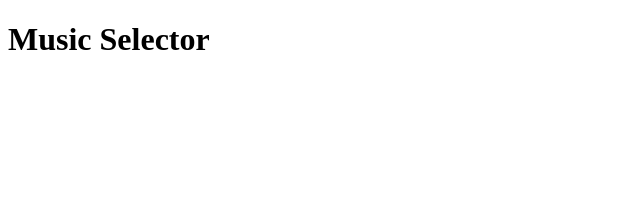
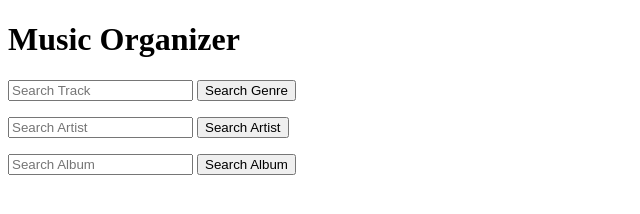
Before and after one commit to akehal/RESTful-Playlist, a website: page static/index.html in a window 1280 px wide. Shown: the whole page, without its empty margins (0-640 px from the left). Drawn offline with Linux system fonts and the light colour scheme.

Commit message:
Add basic front-end
- Front end for 3 input fields and buttons

```diff
--- a/static/index.html
+++ b/static/index.html
@@ -7,7 +7,29 @@
   </head>
 
   <body>
-    <h1>Music Selector</h1>
+    <h1>Music Organizer</h1>
+
+    <div id="search_wrapper">
+      <form>
+        <p>
+          <input type = "text" id="track-search" placeholder="Search Track" onkeydown="return /[a-z]/i.test(event.key)">
+          <button id="track-search" class="btn"><span>Search Genre</span></button>
+        </p>
+
+        <p>
+          <input type = "text" id="artist-search" placeholder="Search Artist" onkeydown="return /[a-z]/i.test(event.key)">
+          <button id="artist-search" class="btn">Search Artist</button>
+        </p>
+
+        <p>
+          <input type = "text" id="album-search" placeholder="Search Album" onkeydown="return /[a-z]/i.test(event.key)">
+          <button id="album-search" class="btn">Search Album</button>
+        </p>
+
+      </form>
+    </div>
+
+
   </body>
 
 </html>
```
